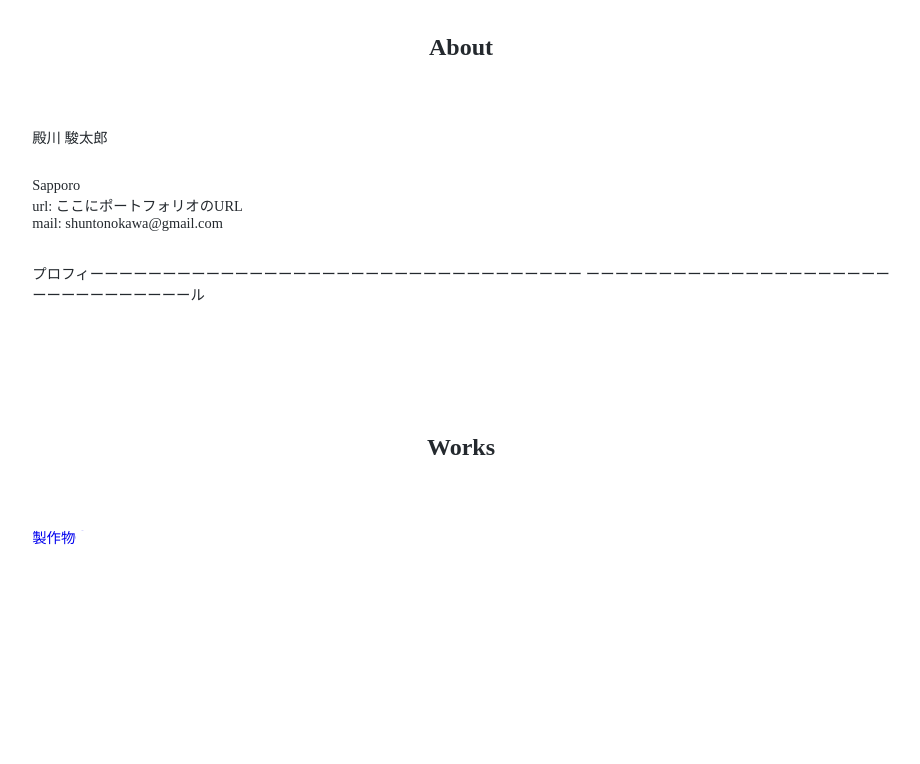
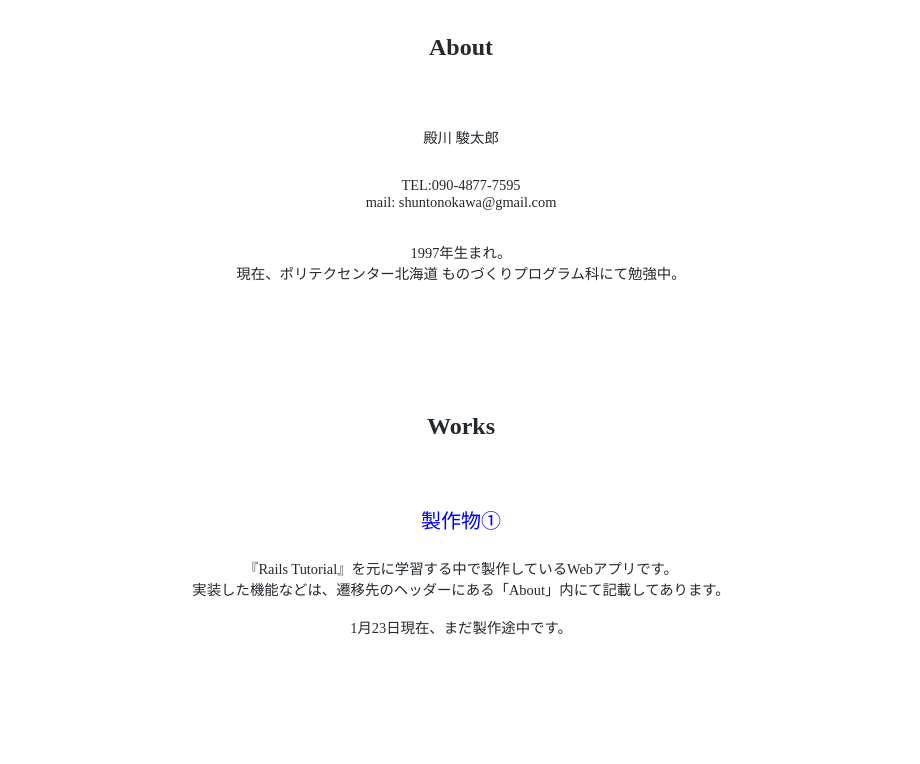
Before and after one commit to RedPull1997/portfolio, a plain HTML site: page index.html in a window 1280 px wide. Shown: the part 740-1504 px from the top of the page, without its empty margins (179-1099 px from the left). Drawn offline with Linux system fonts and the light colour scheme; some packages are replaced by stand-ins of ours.

Commit message:
Add files via upload

```diff
--- a/css/style.css
+++ b/css/style.css
@@ -65,7 +65,7 @@ li {
 }
 
 /*-------------------------------------------
-Mainvisual
+メイン画像
 -------------------------------------------*/
 #mainvisual {
   margin-bottom: 80px;
@@ -82,28 +82,32 @@ About
 -------------------------------------------*/
 #about ul {
   margin-bottom: 30px;
+  text-align: center;
 }
 #about li:first-child {
   margin-bottom: 30px;
 }
 #about p {
   text-align:justify;
+  text-align: center;
 }
 
 /*-------------------------------------------
 Works
 -------------------------------------------*/
 #works ul {
-  display: flex;
-  justify-content: space-between;
-  flex-wrap: wrap;
+  /* justify-content ※2個以上入れるとき */
+  display: block;
   margin-bottom: 50px;
+  text-align: center;
 }
 #works li {
-  width: 31%;
+  width: 100%;
   margin-bottom: 23px;
 }
-.deliverable
+.deliverable{
+  font-size: 1.25rem;
+}
 
 /*-------------------------------------------
 News
--- a/index.html
+++ b/index.html
@@ -25,7 +25,7 @@
     <main>
       <div id="mainvisual">
         <picture>
-          <img src="img/Top_pic.jpg" alt="テキストテキストテキスト">
+          <img src="img/Top_pic.jpg" alt="トップ画像">
         </picture>
       </div>
 
@@ -33,13 +33,12 @@
         <h2 class="sec-title">About</h2>
         <ul>
           <li>殿川 駿太郎</li>
-          <li>Sapporo</li>
-          <li>url: ここにポートフォリオのURL</li>
+          <li>TEL:090-4877-7595</li>
           <li>mail: shuntonokawa@gmail.com</li>
         </ul>
         <p>
-          プロフィーーーーーーーーーーーーーーーーーーーーーーーーーーーーーーーーーー
-          ーーーーーーーーーーーーーーーーーーーーーーーーーーーーーーーール
+          1997年生まれ。<br>
+          現在、ポリテクセンター北海道 ものづくりプログラム科にて勉強中。
         </p>
       </section>
 
@@ -47,6 +46,12 @@
         <h2 class="sec-title">Works</h2>
         <ul>
           <li class="deliverable"><a href="https://serene-island-25160.herokuapp.com/">製作物①</a></li>
+          <li>
+            『Rails Tutorial』を元に学習する中で製作しているWebアプリです。<br>
+            実装した機能などは、遷移先のヘッダーにある「About」内にて記載してあります。
+            <br><br>
+            1月23日現在、まだ製作途中です。
+          </li>
         </ul>
       </section>
 
```
